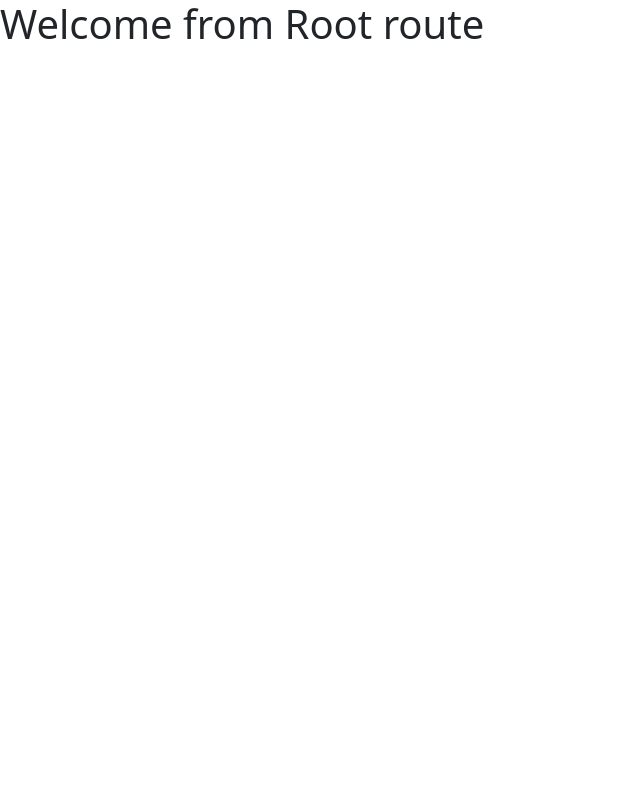
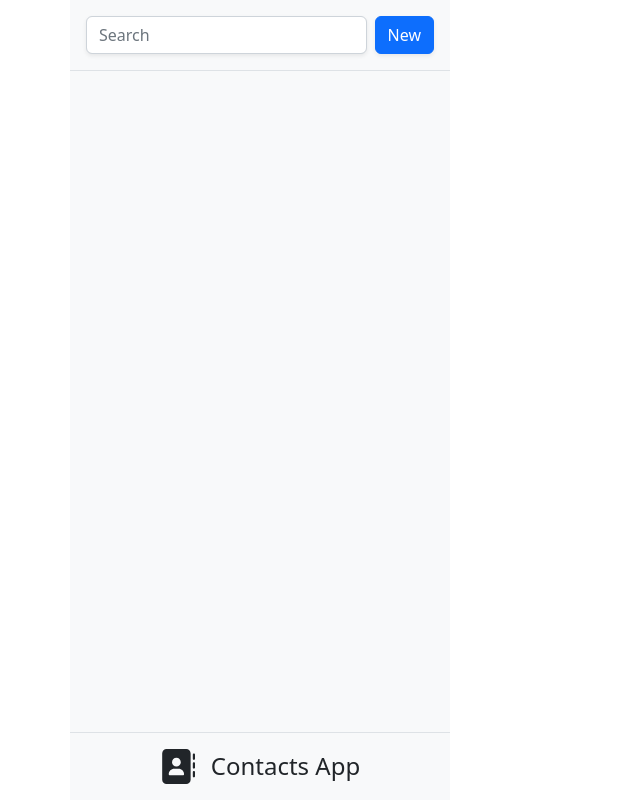
Before and after one commit to edo979/contacts-app, a React (Vite) app: page / in a window 1280 px wide. Shown: the whole page, without its empty margins (0-640 px from the left). Built offline with nearby package versions, Linux system fonts and the light colour scheme.

Commit message:
style sidebar

```diff
--- a/src/routes/Root.tsx
+++ b/src/routes/Root.tsx
@@ -1,3 +1,37 @@
 export function Root() {
-  return <h1>Welcome from Root route </h1>
+  return (
+    <div className="container">
+      <div className="row">
+        <div className="col-4 bg-light p-0 min-vh-100 d-flex flex-column">
+          <div className="search-form mt-3 pb-3 border-bottom">
+            <form className="d-flex mx-3" role="search">
+              <input
+                className="form-control me-2 shadow-sm"
+                type="search"
+                placeholder="Search"
+                aria-label="Search"
+                name="q"
+              />
+              <button className="btn btn-primary shadow-sm">New</button>
+            </form>
+          </div>
+
+          <div className="contacts"></div>
+          <header className="mt-auto border-top py-3 d-flex align-items-center gap-3 justify-content-center">
+            <svg
+              xmlns="http://www.w3.org/2000/svg"
+              viewBox="0 0 512 512"
+              height={35}
+              fill="currentColor"
+            >
+              <path d="M96 0C60.7 0 32 28.7 32 64V448c0 35.3 28.7 64 64 64H384c35.3 0 64-28.7 64-64V64c0-35.3-28.7-64-64-64H96zM208 288h64c44.2 0 80 35.8 80 80c0 8.8-7.2 16-16 16H144c-8.8 0-16-7.2-16-16c0-44.2 35.8-80 80-80zm96-96c0 35.3-28.7 64-64 64s-64-28.7-64-64s28.7-64 64-64s64 28.7 64 64zM512 80c0-8.8-7.2-16-16-16s-16 7.2-16 16v64c0 8.8 7.2 16 16 16s16-7.2 16-16V80zM496 192c-8.8 0-16 7.2-16 16v64c0 8.8 7.2 16 16 16s16-7.2 16-16V208c0-8.8-7.2-16-16-16zm16 144c0-8.8-7.2-16-16-16s-16 7.2-16 16v64c0 8.8 7.2 16 16 16s16-7.2 16-16V336z" />
+            </svg>
+            <h1 className="fs-4 m-0 text-center">Contacts App</h1>
+          </header>
+        </div>
+
+        <div className="col-8"></div>
+      </div>
+    </div>
+  )
 }
--- a/src/scss/style.scss
+++ b/src/scss/style.scss
@@ -21,6 +21,8 @@
 @import '../node_modules/bootstrap/scss/images';
 @import '../node_modules/bootstrap/scss/containers';
 @import '../node_modules/bootstrap/scss/grid';
+@import '../node_modules/bootstrap/scss/forms';
+@import '../node_modules/bootstrap/scss/buttons';
 
 // 6. Optionally include any other parts as needed
 
```
